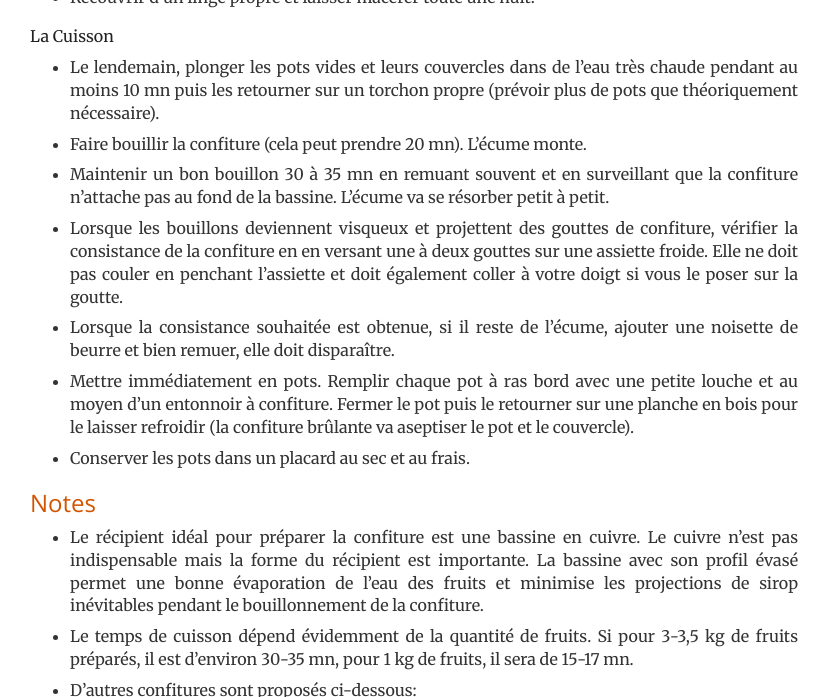
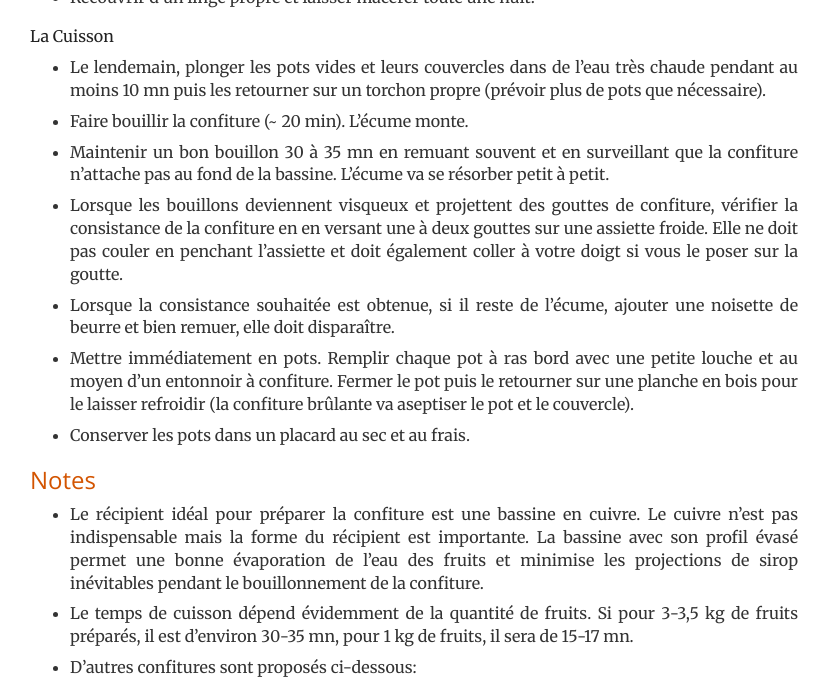
Before and after one commit to brignogan/brignogan.github.io, a Jekyll site: the page built from _posts/2020-02-22-confitures.md, in a window 1280 px wide and 900 px high, scrolled down 721 px, cut to the strip 203-900 px from the top of the window. Shown: the whole strip, without its empty margins (0-831 px from the left). Built offline with Jekyll 4.4.1, drawn with Linux system fonts in a browser that asks for light colours.

Commit message:
avec les abricots pour la confiture

```diff
--- a/CookBook/generate_recipe.py
+++ b/CookBook/generate_recipe.py
@@ -8,6 +8,7 @@
 import pdb
 import operator
 import subprocess
+import re
 
 def color_section(x):
     if x == 'maroc':
@@ -419,7 +420,10 @@
         if flag_modified!=1: line2p = [line]
 
         for line_ in line2p:
-            final2_lines.append(line_)
+            if '/home/' in line_:
+                final2_lines.append(line_)
+            else:
+                final2_lines.append(re.sub("[,]?[\d]+(?:,\d\d\d)*[\,]?\d*(?:[eE][-+]?\d+)?", lambda match: '${:}$'.format(match.group(0)), line_.replace('mn','min').replace('~','$\\sim$')) ) #parse number to set latex format
 
 
     #if 'sangl' in recipName: sys.exit()
--- a/CookBook/recipe_template.txt
+++ b/CookBook/recipe_template.txt
@@ -1,6 +1,7 @@
 \recipe[recipeMMnewPage]{recipeMMtitle}
 
-\showtime{recipeMMtimeprep}{recipeMMtimecooking}{recipeMMtimechill}{recipeMMserve}{recipeMMimg}
+\showtime{recipeMMtimeprep}{recipeMMtimecooking}{recipeMMtimechill}{recipeMMserve}
+{recipeMMimg}
 
 \showit{recipeMMimg}{recipeMMintro}
 \medskip
--- a/_posts/2020-02-22-confitures.md
+++ b/_posts/2020-02-22-confitures.md
@@ -9,8 +9,7 @@
 temps_repos: 1200
 nbre_personne: ‘pour 8 à 12 pots’
 ---
-Ces recettes viennent essentiellement de Grand Mère Ploudaniel.
-La préparation-type est détaillée pour la recette de la confiture d'abricots (c'est la plus facile à réussir).
+Ces recettes viennent essentiellement de Grand Mère Ploudaniel. La préparation-type est détaillée pour la recette de la confiture d'abricots (c'est la plus facile à réussir).
 
 ### Ingrédients
 * 3,3 kg d'abricots bien mûrs soit 3 kg d'abricots dénoyautés
@@ -24,8 +23,8 @@
 * Recouvrir d'un linge propre et laisser macérer toute une nuit.
 
 #### La Cuisson
-* Le lendemain, plonger les pots vides et leurs couvercles dans de l'eau très chaude pendant au moins 10 mn puis les retourner sur un torchon propre (prévoir plus de pots que théoriquement nécessaire).
-* Faire bouillir la confiture (cela peut prendre 20 mn). L'écume monte.
+* Le lendemain, plonger les pots vides et leurs couvercles dans de l'eau très chaude pendant au moins 10 mn puis les retourner sur un torchon propre (prévoir plus de pots que nécessaire).
+* Faire bouillir la confiture (~ 20 min). L'écume monte.
 * Maintenir un bon bouillon 30 à 35 mn en remuant souvent et en surveillant que la confiture n'attache pas au fond de la bassine. L'écume va se résorber petit à petit.
 * Lorsque les bouillons deviennent visqueux et projettent des gouttes de confiture, vérifier la consistance de la confiture en en versant une à deux gouttes sur une assiette froide. Elle ne doit pas couler en penchant l'assiette et doit également coller à votre doigt si vous le poser sur la goutte.
 * Lorsque la consistance souhaitée est obtenue, si il reste de l'écume, ajouter une noisette de beurre et bien remuer, elle doit disparaître.
```
